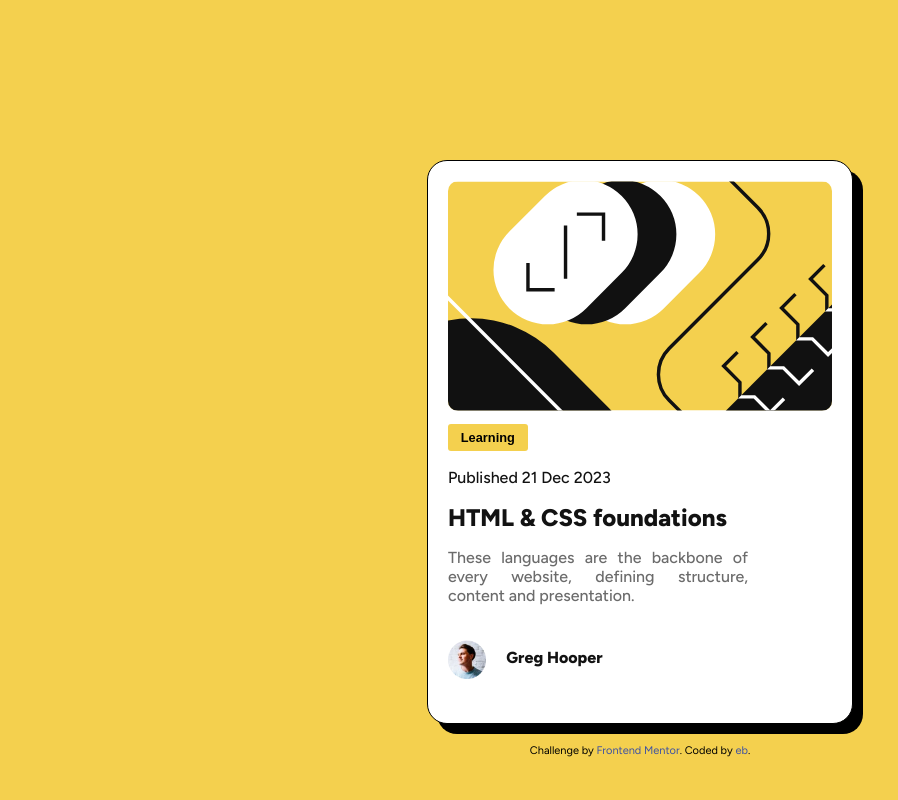
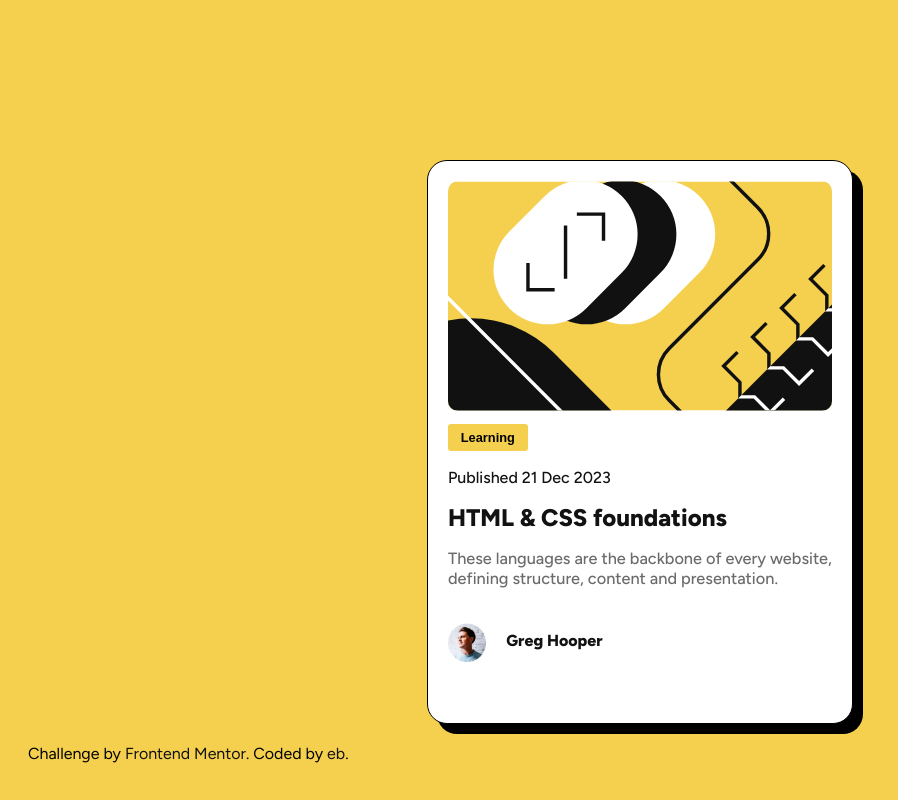
Before and after one commit to enderbone/Frontend-Mentor, a plain HTML site: page blog-preview-card/index.html in a window 1280 px wide. Shown: the whole page, without its empty margins (0-898 px from the left). Drawn offline with Linux system fonts and the light colour scheme; a web font is replaced by a local one.

Commit message:
Small changes.
° Adjust the large space between words in the paragraph;
° Removed some unnecessary comments;
° I put my link to the Frontend Mentor page in the attribution part cuz i forgot 💀;

```diff
--- a/blog-preview-card/index.html
+++ b/blog-preview-card/index.html
@@ -9,11 +9,6 @@
 
   <title>Frontend Mentor | Blog preview card</title>
 
-  <!-- Feel free to remove these styles or customise in your own stylesheet 👍 -->
-  <style>
-    .attribution { font-size: 11px; text-align: center; }
-    .attribution a { color: hsl(228, 45%, 44%); }
-  </style>
 </head>
 <body>
 
@@ -31,7 +26,7 @@
 
   <div class="attribution">
     Challenge by <a href="https://www.frontendmentor.io?ref=challenge" target="_blank">Frontend Mentor</a>.
-    Coded by <a href="#">eb</a>.
+    Coded by <a href="https://www.frontendmentor.io/profile/enderbone" target="_blank">eb</a>.
   </div>
 </body>
 </html>
--- a/blog-preview-card/style.css
+++ b/blog-preview-card/style.css
@@ -6,13 +6,10 @@ body {
     font-size: 16px;
     font-family: 'Figtree';
     text-align: justify;
-
-    /* height: auto; */
 }
 
 img {
     width: 100%;
-    /* height: auto; */
 }
 
 main {
@@ -85,8 +82,8 @@ a:hover {
 p {
     color: hsl(0, 0%, 42%);
     font-weight: 500;
-
-    width: 300px;
+    font-size: 1.02rem;
+    text-align: left;
 }
 
 
@@ -98,8 +95,8 @@ p {
     font-weight: 800;
 
     position: relative;
-    bottom: 1em;
-    left: 1em;
+    bottom: 1rem;
+    left: 1rem;
 }
 
 
```
